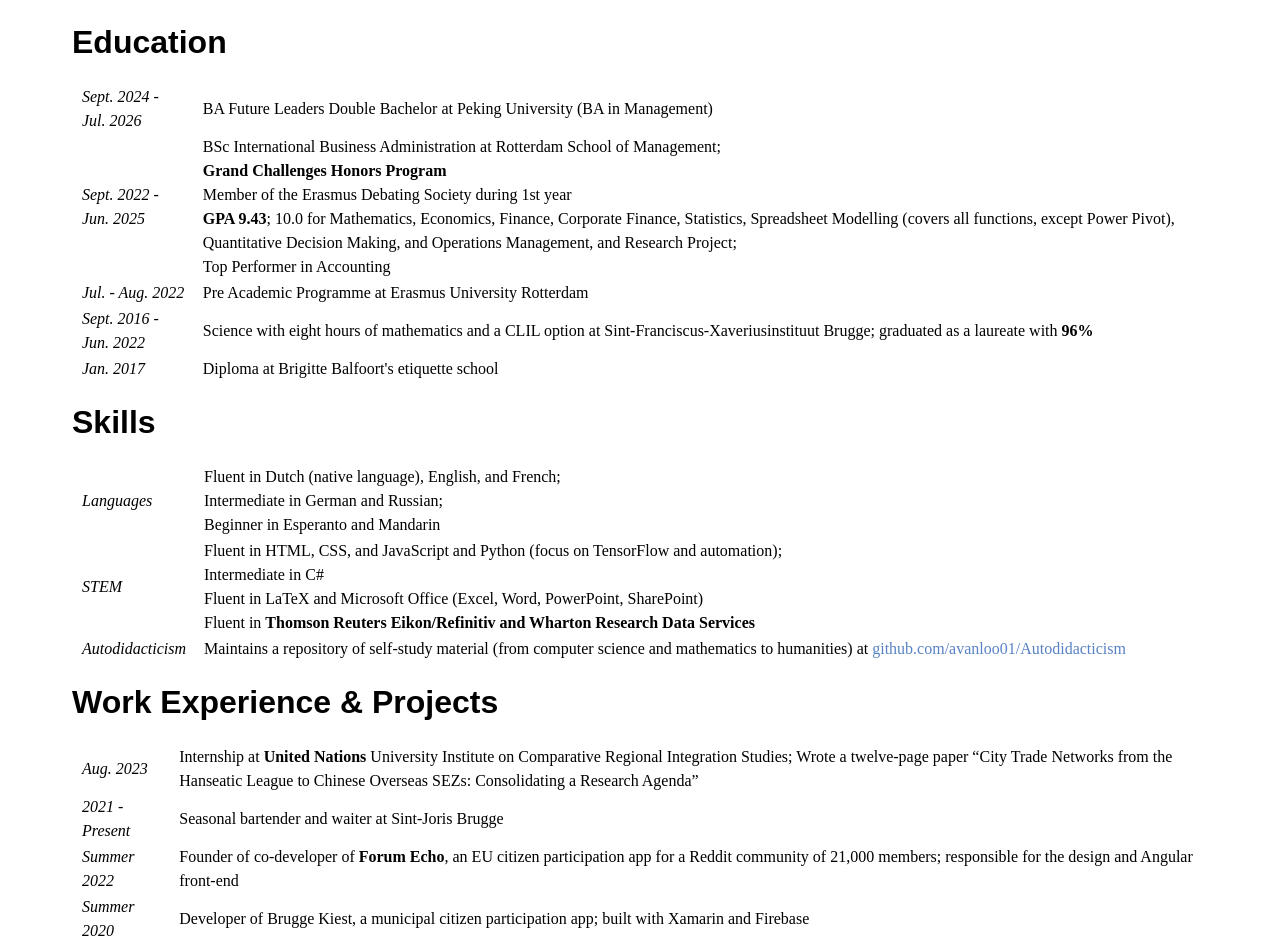
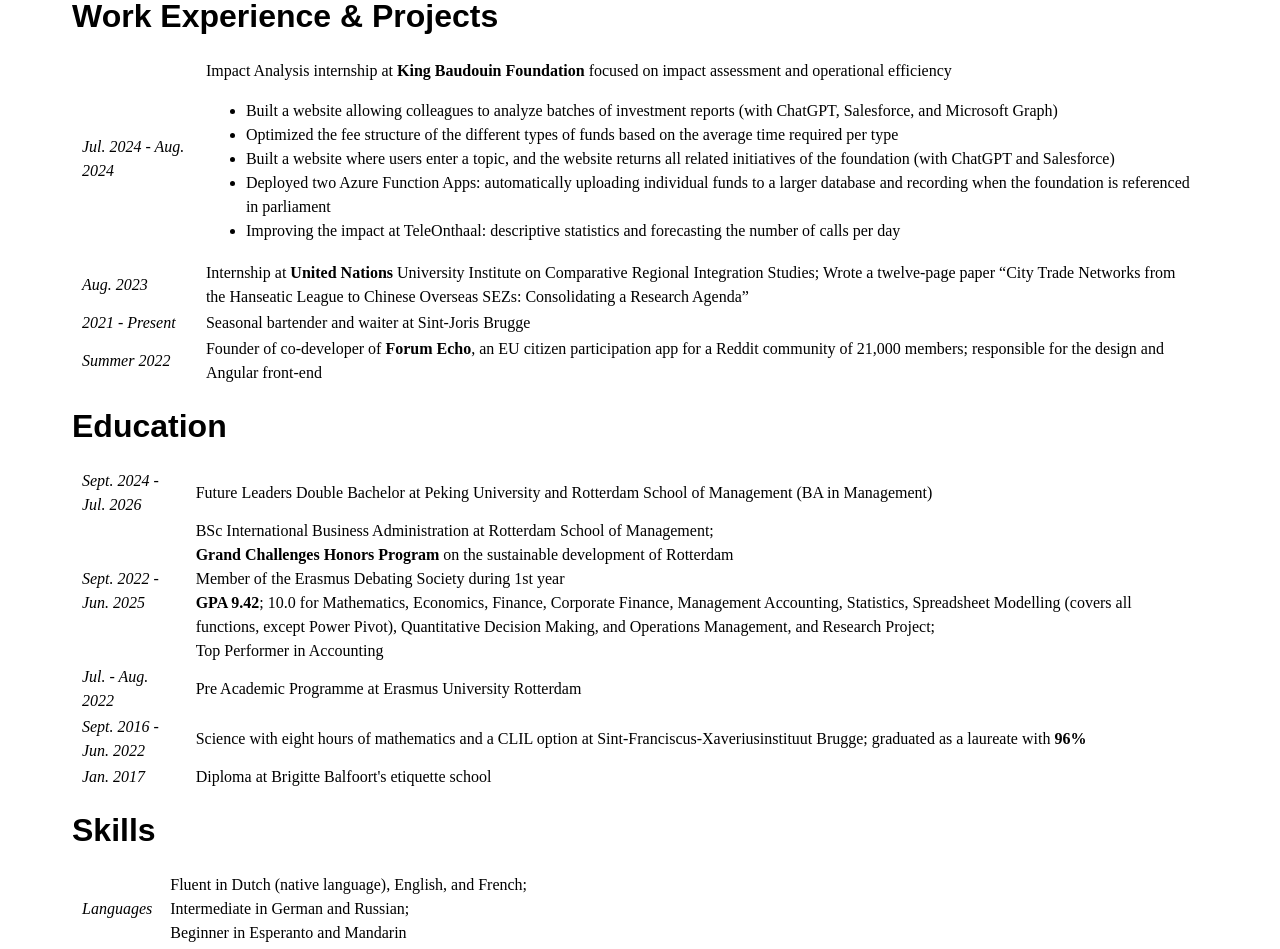
Before and after one commit to avanloo01/businessCard, an Angular app: page /cv in a window 1280 px wide. Shown: the part 183-1132 px from the top of the page. Built offline with nearby package versions, Linux system fonts and the light colour scheme.

Commit message:
Update cv.component.html
Added KBF

```diff
--- a/src/app/Components/cv/cv.component.html
+++ b/src/app/Components/cv/cv.component.html
@@ -1,10 +1,6 @@
 <div style="margin: 5vw;">
 <b>Arthur Van Loo</b>
 <table>
-    <tr>
-        <td><b>Vision</b></td>
-        <td>A world abundant in prosperity, security, and inspiration</td>
-    </tr>
     <tr>
         <td><b>Mission</b></td>
         <td>Provide equal access to opportunity and judge on equal grounds</td>
@@ -17,18 +13,55 @@
         intercultural communication, based on hard work and curiosity</td>
     </tr>
 </table>
+<h1>Work Experience & Projects</h1>
+<table>
+  <tr>
+        <td><i>Jul. 2024 - Aug. 2024</i></td>
+        <td>Impact Analysis internship at <b>King Baudouin Foundation</b> focused on impact assessment and operational efficiency
+<ul>
+    <li>
+        Built a website allowing colleagues to analyze batches of investment reports (with ChatGPT, Salesforce, and Microsoft Graph)
+    </li>
+    <li>
+        Optimized the fee structure of the different types of funds based on the average time required per type
+    </li>
+    <li>
+        Built a website where users enter a topic, and the website returns all related initiatives of the foundation (with ChatGPT and Salesforce)
+    </li>
+    <li>
+        Deployed two Azure Function Apps: automatically uploading individual funds to a larger database and recording when the foundation is referenced in parliament
+    </li>
+    <li>
+        Improving the impact at TeleOnthaal: descriptive statistics and forecasting the number of calls per day
+    </li>
+</ul>
+</td>
+    </tr>
+    <tr>
+        <td><i>Aug. 2023</i></td>
+        <td>Internship at <b>United Nations</b> University Institute on Comparative Regional Integration Studies; Wrote a twelve-page paper “City Trade Networks from the Hanseatic League to Chinese Overseas SEZs: Consolidating a Research Agenda”</td>
+    </tr>
+    <tr>
+        <td><i>2021 - Present</i></td>
+        <td>Seasonal bartender and waiter at Sint-Joris Brugge</td>
+    </tr>
+    <tr>
+        <td><i>Summer 2022</i></td>
+        <td>Founder of co-developer of <b>Forum Echo</b>, an EU citizen participation app for a Reddit community of 21,000 members; responsible for the design and Angular front-end</td>
+    </tr>
+</table>
 <h1>Education</h1>
 <table>
     <tr>
         <td><i>Sept. 2024 - Jul. 2026</i></td>
-        <td>BA Future Leaders Double Bachelor at Peking University (BA in Management)</td>
+        <td>Future Leaders Double Bachelor at Peking University and Rotterdam School of Management (BA in Management)</td>
     </tr>
     <tr>
         <td><i>Sept. 2022 - Jun. 2025</i></td>
         <td>BSc International Business Administration at Rotterdam School of Management;<br>
-        <b>Grand Challenges Honors Program</b><br>
+        <b>Grand Challenges Honors Program</b> on the sustainable development of Rotterdam<br>
         Member of the Erasmus Debating Society during 1st year <br>
-        <b>GPA 9.43</b>; 10.0 for Mathematics, Economics, Finance, Corporate Finance, Statistics, Spreadsheet Modelling (covers all functions, except Power Pivot), Quantitative Decision Making, and
+        <b>GPA 9.42</b>; 10.0 for Mathematics, Economics, Finance, Corporate Finance, Management Accounting, Statistics, Spreadsheet Modelling (covers all functions, except Power Pivot), Quantitative Decision Making, and
         Operations Management, and Research Project; <br>
         Top Performer in Accounting</td>
     </tr>
@@ -54,34 +87,10 @@
     </tr>
     <tr>
         <td><i>STEM</i></td>
-        <td>Fluent in HTML, CSS, and JavaScript and Python (focus on TensorFlow and automation);<br>
+        <td>Fluent in HTML, CSS, and JavaScript and Python (focus on automation);<br>
         Intermediate in C# <br>
         Fluent in LaTeX and Microsoft Office (Excel, Word, PowerPoint, SharePoint)<br>
-        Fluent in <b>Thomson Reuters Eikon/Refinitiv and Wharton Research Data Services</b></td>
-    </tr>
-    <tr>
-        <td><i>Autodidacticism</i></td>
-        <td>Maintains a repository of self-study material (from computer science and mathematics to humanities) at
-        <a href="https://github.com/avanloo01/Autodidacticism" target="_blank">github.com/avanloo01/Autodidacticism</a></td>
-    </tr>
-</table>
-<h1>Work Experience & Projects</h1>
-<table>
-    <tr>
-        <td><i>Aug. 2023</i></td>
-        <td>Internship at <b>United Nations</b> University Institute on Comparative Regional Integration Studies; Wrote a twelve-page paper “City Trade Networks from the Hanseatic League to Chinese Overseas SEZs: Consolidating a Research Agenda”</td>
-    </tr>
-    <tr>
-        <td><i>2021 - Present</i></td>
-        <td>Seasonal bartender and waiter at Sint-Joris Brugge</td>
-    </tr>
-    <tr>
-        <td><i>Summer 2022</i></td>
-        <td>Founder of co-developer of <b>Forum Echo</b>, an EU citizen participation app for a Reddit community of 21,000 members; responsible for the design and Angular front-end</td>
-    </tr>
-    <tr>
-        <td><i>Summer 2020</i></td>
-        <td>Developer of Brugge Kiest, a municipal citizen participation app; built with Xamarin and Firebase</td>
+        Fluent in <b>Thomson Reuters Eikon/Refinitiv</b> and <b>Wharton Research Data Services</b></td>
     </tr>
 </table>
 </div>
```
